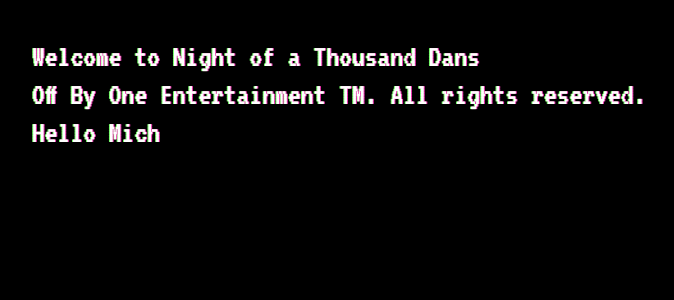
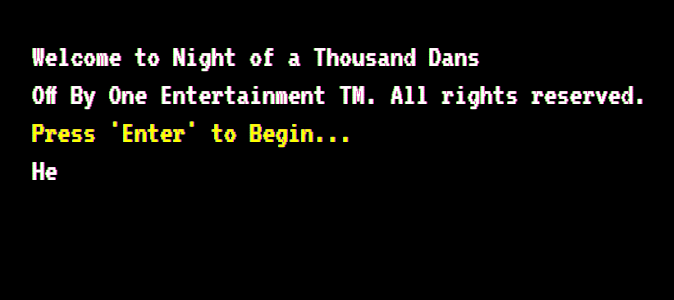
Before and after one commit to AlexTaber/vue-text-based-game-engine, a Vue app: page / in a window 1280 px wide. Shown: the top 300 px of the page, without its empty margins (8-682 px from the left). Built offline with nearby package versions, Linux system fonts and the light colour scheme.

Commit message:
implement initial styles

```diff
--- a/src/engine/console/Console.store.ts
+++ b/src/engine/console/Console.store.ts
@@ -41,7 +41,7 @@
   }
 
   function setNextTextItem(log: SceneLog, item: SceneText) {
-    store.active.value?.textItems.push({ id: item.id, content: "" });
+    store.active.value?.textItems.push({ ...item, content: "", });
     store.patch({ activeItemId: item.id, characterIndex: -1 });
     onNextCharacter(log, item);
   }
@@ -55,7 +55,7 @@
     const activeItem = store.active.value?.textItems.find(i => i.id === store.$state.activeItemId);
     activeItem!.content += nextChar;
     store.characterIndex.value ++;
-    await delay(40);
+    await delay(30);
     onNextCharacter(log, item);
   }
 
--- a/src/engine/console/Console.vue
+++ b/src/engine/console/Console.vue
@@ -4,7 +4,9 @@
   <div class="console">
     <div class="content">
       <div v-for="log in logs" :key="log.id" class="log">
-        <span v-for="item in log.textItems">
+        <span v-for="item in log.textItems" :style="{
+          color: getColor(item.style.color),
+        }">
           {{ item.content }}
         </span>
       </div>
@@ -13,9 +15,12 @@
 </template>
 
 <script setup lang="ts">
+import { useTheme } from '../theme';
 import { useConsoleStore } from './Console.store';
 
 const { logs } = useConsoleStore();
+
+const { getColor } = useTheme();
 </script>
 
 <style lang="scss">
--- a/src/engine/scenes/scene/input-label/SceneInputLabel.vue
+++ b/src/engine/scenes/scene/input-label/SceneInputLabel.vue
@@ -1 +1,7 @@
 <template></template>
+
+<script setup lang="ts">
+import { useLog } from '../use-log';
+
+useLog({ defaultStyle: { color: "info" } });
+</script>
--- a/src/engine/scenes/scene/message/SceneMessage.vue
+++ b/src/engine/scenes/scene/message/SceneMessage.vue
@@ -1,44 +1,7 @@
 <template></template>
 
 <script setup lang="ts">
-import { getCurrentInstance, inject, provide } from 'vue';
-import type { RendererElement, VNode } from 'vue';
-import { generateUUID } from '../../../utils/generate-uuid';
-import { getTextFromNode } from '../../../utils/get-text-from-node';
-import { useScenesStore } from '../../state/scenes.store';
+import { useLog } from '../use-log';
 
-const sceneName = inject("sceneName") as string;
-
-const id = generateUUID();
-
-provide("logId", id);
-
-const { addLog, addTextItemToLog } = useScenesStore();
-
-addLog(sceneName, { id, textItems: [] });
-
-setTextItems();
-
-function setTextItems() {
-  const context = getCurrentInstance();
-  const nodes = context?.slots.default?.() || [];
-
-  nodes.forEach(
-    node => typeof node.children === "string" ? setTextItemFromTextNode(node) : setTextItemFromComponentNode(node)
-  );
-}
-
-function setTextItemFromTextNode(node: VNode) {
-  addTextItemToLog(sceneName, id, {
-    id: generateUUID(),
-    content: getTextFromNode(node) || "",
-  });
-}
-
-function setTextItemFromComponentNode(node: VNode) {
-  addTextItemToLog(sceneName, id, {
-    id: generateUUID(),
-    content: getTextFromNode((node.children as RendererElement).default()[0]) || "",
-  });
-}
+useLog();
 </script>
--- /dev/null
+++ b/src/engine/scenes/scene/use-log.ts
@@ -0,0 +1,56 @@
+import { getCurrentInstance, inject, provide } from 'vue';
+import type { RendererElement, VNode } from 'vue';
+import { generateUUID } from '../../utils/generate-uuid';
+import { getTextFromNode } from '../../utils/get-text-from-node';
+import { useScenesStore } from '../state/scenes.store';
+import { SceneStyle, SceneTextColor } from '../state/scene.model';
+
+interface LogParams {
+  defaultStyle?: SceneStyle;
+}
+
+export function useLog(params?: LogParams) {
+  const context = getCurrentInstance();
+
+  const sceneName = inject("sceneName") as string;
+
+  const id = generateUUID();
+
+  provide("logId", id);
+
+  const { addLog, addTextItemToLog } = useScenesStore();
+
+  addLog(sceneName, { id, textItems: [] });
+
+  setTextItems();
+
+  function setTextItems() {
+    const nodes = context?.slots.default?.() || [];
+
+    nodes.forEach(
+      node => typeof node.children === "string" ? setTextItemFromTextNode(node) : setTextItemFromComponentNode(node)
+    );
+  }
+
+  function setTextItemFromTextNode(node: VNode) {
+    addTextItemToLog(sceneName, id, {
+      id: generateUUID(),
+      content: getTextFromNode(node) || "",
+      style: {
+        color: context?.props.color as SceneTextColor | undefined || params?.defaultStyle?.color,
+      },
+    });
+  }
+
+  function setTextItemFromComponentNode(node: VNode) {
+    addTextItemToLog(sceneName, id, {
+      id: generateUUID(),
+      content: getTextFromNode((node.children as RendererElement).default()[0]) || "",
+      style: {
+        color: context?.props.color as SceneTextColor | undefined || params?.defaultStyle?.color,
+      },
+    });
+  }
+
+  return id;
+}
--- a/src/engine/scenes/state/scene.model.ts
+++ b/src/engine/scenes/state/scene.model.ts
@@ -14,7 +14,11 @@
 export interface SceneText {
   id: ID;
   content: string;
+  style: SceneStyle;
+}
+
+export interface SceneStyle {
   color?: SceneTextColor;
 }
 
-export type SceneTextColor = "default" | "primary" | "secondary";
+export type SceneTextColor = "default" | "primary" | "secondary" | "info" | "danger";
--- /dev/null
+++ b/src/engine/theme.ts
@@ -0,0 +1,25 @@
+import { SceneTextColor } from "./scenes/state/scene.model";
+import { useStore } from "./state/store";
+
+export type Theme = Record<SceneTextColor, string>;
+
+const store = useStore("Theme", {
+  theme: {
+    default: "white",
+    primary: "red",
+    secondary: "blue",
+    danger: "red",
+    info: "yellow",
+  } as Theme,
+});
+
+export function useTheme() {
+  const getColor = (key: SceneTextColor | undefined) =>
+    store.$state.theme[key || "default"];
+
+  return {
+    theme: store.theme,
+    setTheme: store.setter("theme"),
+    getColor,
+  }
+}
```
